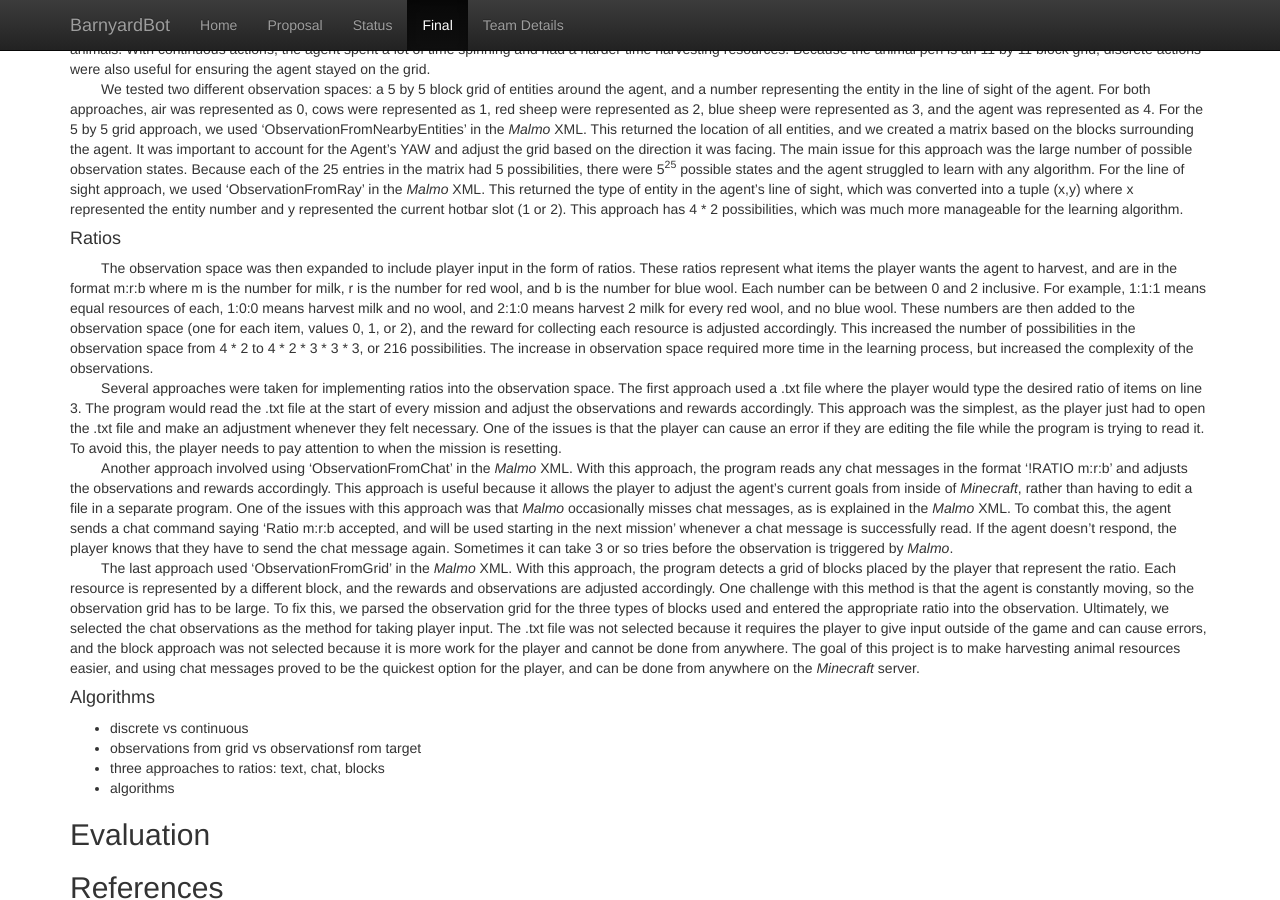
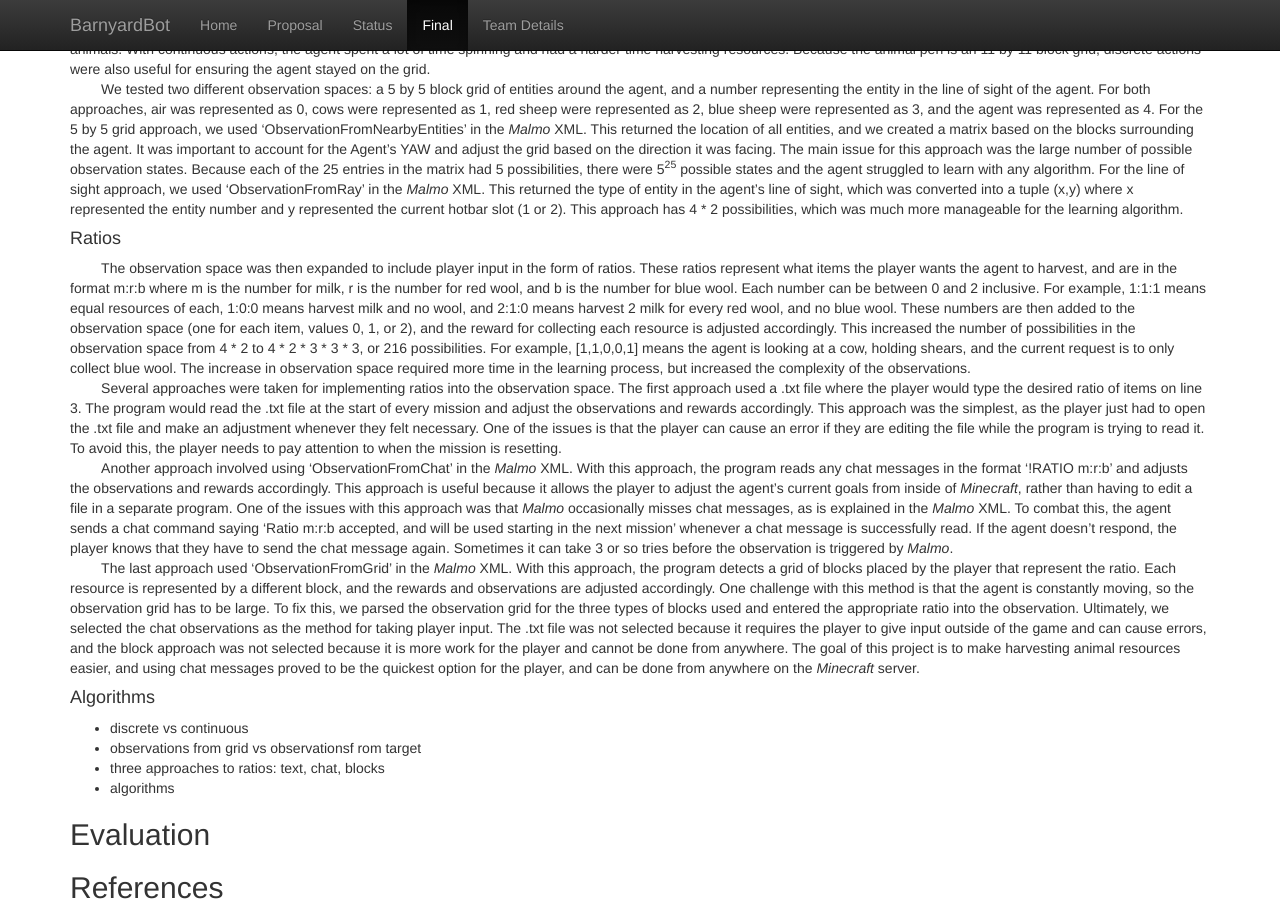
Before and after one commit to brandonmeyer/BarnyardBot, a Jekyll site: the page built from docs/final.md, in a window 1280 px wide and 900 px high, scrolled down 1283 px. Built offline with Jekyll 4.4.1, drawn with Linux system fonts in a browser that asks for light colours.

Commit message:
Update final.md

```diff
--- a/docs/final.md
+++ b/docs/final.md
@@ -18,7 +18,7 @@ title: Final Report
 &nbsp;&nbsp;&nbsp;&nbsp;&nbsp;&nbsp;&nbsp;&nbsp;Overall, we found that the discrete action space with a continuous use command worked best for our project because the agent could quickly navigate the space and locate new animals. With continuous actions, the agent spent a lot of time spinning and had a harder time harvesting resources. Because the animal pen is an 11 by 11 block grid, discrete actions were also useful for ensuring the agent stayed on the grid.  <br/>
 &nbsp;&nbsp;&nbsp;&nbsp;&nbsp;&nbsp;&nbsp;&nbsp;We tested two different observation spaces: a 5 by 5 block grid of entities around the agent, and a number representing the entity in the line of sight of the agent. For both approaches, air was represented as 0, cows were represented as 1, red sheep were represented as 2, blue sheep were represented as 3, and the agent was represented as 4. For the 5 by 5 grid approach, we used ‘ObservationFromNearbyEntities’ in the *Malmo* XML. This returned the location of all entities, and we created a matrix based on the blocks surrounding the agent. It was important to account for the Agent's YAW and adjust the grid based on the direction it was facing. The main issue for this approach was the large number of possible observation states. Because each of the 25 entries in the matrix had 5 possibilities, there were 5<sup>25</sup> possible states and the agent struggled to learn with any algorithm. For the line of sight approach, we used ‘ObservationFromRay’ in the *Malmo* XML. This returned the type of entity in the agent's line of sight, which was converted into a tuple (x,y) where x represented the entity number and y represented the current hotbar slot (1 or 2). This approach has 4 \* 2 possibilities, which was much more manageable for the learning algorithm.  <br/>
 #### Ratios
-&nbsp;&nbsp;&nbsp;&nbsp;&nbsp;&nbsp;&nbsp;&nbsp;The observation space was then expanded to include player input in the form of ratios. These ratios represent what items the player wants the agent to harvest, and are in the format m:r:b where m is the number for milk, r is the number for red wool, and b is the number for blue wool. Each number can be between 0 and 2 inclusive. For example, 1:1:1 means equal resources of each, 1:0:0 means harvest milk and no wool, and 2:1:0 means harvest 2 milk for every red wool, and no blue wool. These numbers are then added to the observation space (one for each item, values 0, 1, or 2), and the reward for collecting each resource is adjusted accordingly. This increased the number of possibilities in the observation space from 4 \* 2 to 4 \* 2 \* 3 \* 3 \* 3, or 216 possibilities. The increase in observation space required more time in the learning process, but increased the complexity of the observations.  <br/>
+&nbsp;&nbsp;&nbsp;&nbsp;&nbsp;&nbsp;&nbsp;&nbsp;The observation space was then expanded to include player input in the form of ratios. These ratios represent what items the player wants the agent to harvest, and are in the format m:r:b where m is the number for milk, r is the number for red wool, and b is the number for blue wool. Each number can be between 0 and 2 inclusive. For example, 1:1:1 means equal resources of each, 1:0:0 means harvest milk and no wool, and 2:1:0 means harvest 2 milk for every red wool, and no blue wool. These numbers are then added to the observation space (one for each item, values 0, 1, or 2), and the reward for collecting each resource is adjusted accordingly. This increased the number of possibilities in the observation space from 4 \* 2 to 4 \* 2 \* 3 \* 3 \* 3, or 216 possibilities. For example, [1,1,0,0,1] means the agent is looking at a cow, holding shears, and the current request is to only collect blue wool. The increase in observation space required more time in the learning process, but increased the complexity of the observations.  <br/>
 &nbsp;&nbsp;&nbsp;&nbsp;&nbsp;&nbsp;&nbsp;&nbsp;Several approaches were taken for implementing ratios into the observation space. The first approach used a .txt file where the player would type the desired ratio of items on line 3. The program would read the .txt file at the start of every mission and adjust the observations and rewards accordingly. This approach was the simplest, as the player just had to open the .txt file and make an adjustment whenever they felt necessary. One of the issues is that the player can cause an error if they are editing the file while the program is trying to read it. To avoid this, the player needs to pay attention to when the mission is resetting.  <br/>
 &nbsp;&nbsp;&nbsp;&nbsp;&nbsp;&nbsp;&nbsp;&nbsp;Another approach involved using ‘ObservationFromChat’ in the *Malmo* XML. With this approach, the program reads any chat messages in the format ‘!RATIO m:r:b’ and adjusts the observations and rewards accordingly. This approach is useful because it allows the player to adjust the agent’s current goals from inside of *Minecraft*, rather than having to edit a file in a separate program. One of the issues with this approach was that *Malmo* occasionally misses chat messages, as is explained in the *Malmo* XML. To combat this, the agent sends a chat command saying ‘Ratio m:r:b accepted, and will be used starting in the next mission’ whenever a chat message is successfully read. If the agent doesn’t respond, the player knows that they have to send the chat message again. Sometimes it can take 3 or so tries before the observation is triggered by *Malmo*.  <br/>
 &nbsp;&nbsp;&nbsp;&nbsp;&nbsp;&nbsp;&nbsp;&nbsp;The last approach used ‘ObservationFromGrid’ in the *Malmo* XML. With this approach, the program detects a grid of blocks placed by the player that represent the ratio. Each resource is represented by a different block, and the rewards and observations are adjusted accordingly. One challenge with this method is that the agent is constantly moving, so the observation grid has to be large. To fix this, we parsed the observation grid for the three types of blocks used and entered the appropriate ratio into the observation. Ultimately, we selected the chat observations as the method for taking player input. The .txt file was not selected because it requires the player to give input outside of the game and can cause errors, and the block approach was not selected because it is more work for the player and cannot be done from anywhere. The goal of this project is to make harvesting animal resources easier, and using chat messages proved to be the quickest option for the player, and can be done from anywhere on the *Minecraft* server.
```
